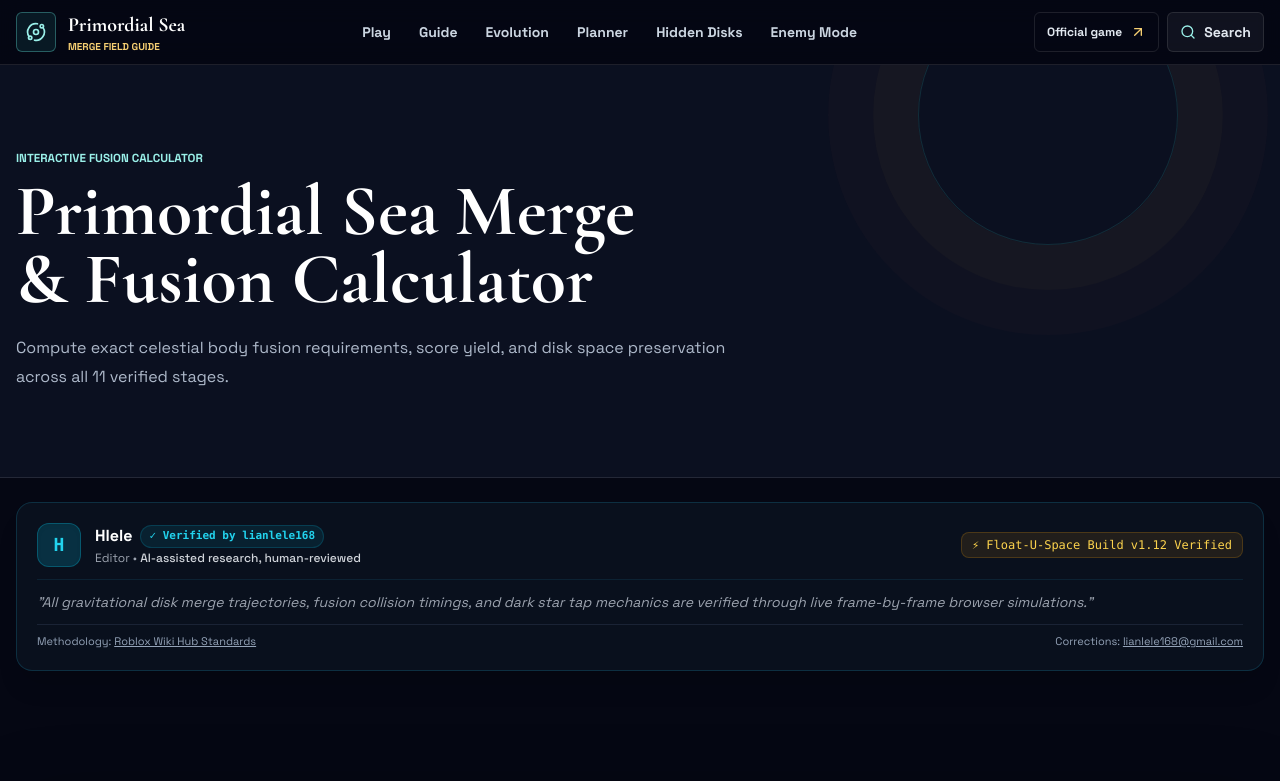
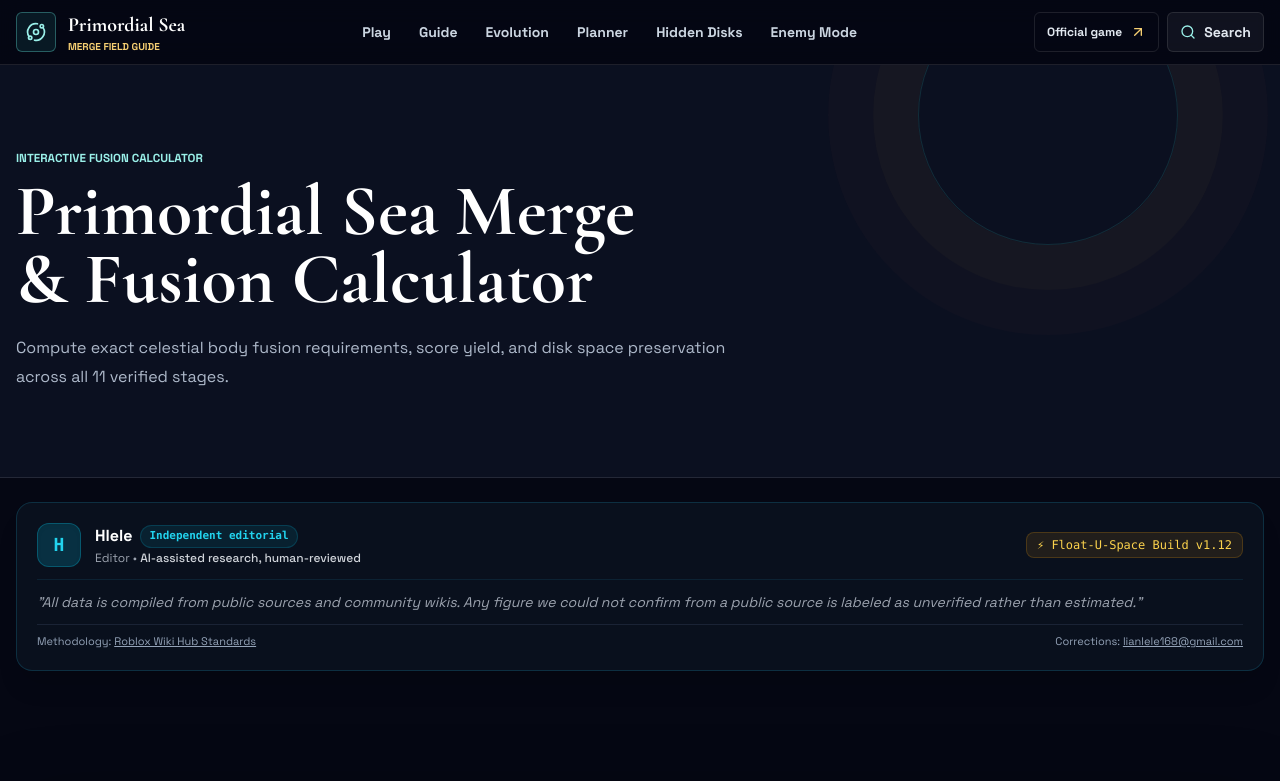
Before and after one commit to lianlele168/primordial-sea-wiki, a Next.js app: page /calculator in a window 1280 px wide. Shown: the top 781 px of the page. Built offline with nearby package versions, Linux system fonts and the light colour scheme.

Commit message:
fix(eaeat): remove fabricated author personas and unverified 'verified' claims

```diff
--- a/src/app/calculator/page.tsx
+++ b/src/app/calculator/page.tsx
@@ -51,8 +51,8 @@
 
     author: {
       "@type": "Person",
-      name: 'Dr. Lyra "Starlight" Chen',
-      jobTitle: "Lead Celestial Mechanics Analyst & Fusion Theorist",
+      name: 'Hlele',
+      jobTitle: 'Editor',
     },
     mainEntity: CALCULATOR_FAQS.map((faq) => ({
       "@type": "Question",
--- a/src/app/guides/page.tsx
+++ b/src/app/guides/page.tsx
@@ -42,8 +42,8 @@
 
     author: {
       "@type": "Person",
-      name: 'Dr. Lyra "Starlight" Chen',
-      jobTitle: "Lead Celestial Mechanics Analyst & Fusion Theorist",
+      name: 'Hlele',
+      jobTitle: 'Editor',
     },
     mainEntity: GUIDE_FAQS.map((faq) => ({
       "@type": "Question",
--- a/src/components/AuthorCard.tsx
+++ b/src/components/AuthorCard.tsx
@@ -13,9 +13,9 @@
   authorName = 'Hlele',
   role = 'Editor',
   experience = 'AI-assisted research, human-reviewed',
-  patchVersion = 'Float-U-Space Build v1.12 Verified',
+  patchVersion = 'Float-U-Space Build v1.12',
   lastUpdated = '',
-  editorialNote = 'All gravitational disk merge trajectories, fusion collision timings, and dark star tap mechanics are verified through live frame-by-frame browser simulations.',
+  editorialNote = 'All data is compiled from public sources and community wikis. Any figure we could not confirm from a public source is labeled as unverified rather than estimated.',
 }: AuthorCardProps) {
   return (
     <div className="w-full rounded-2xl bg-[#0a1220]/90 border border-cyan-800/40 p-4 sm:p-5 backdrop-blur-md my-6 shadow-xl font-sans">
@@ -28,7 +28,7 @@
             <div className="flex items-center space-x-2">
               <span className="font-bold text-white text-sm sm:text-base">{authorName}</span>
               <span className="inline-flex items-center px-2 py-0.5 rounded-full text-[11px] font-semibold bg-cyan-500/10 text-cyan-400 border border-cyan-500/20 font-mono">
-                ✓ Verified by lianlele168
+                Independent editorial
               </span>
             </div>
             <p className="text-xs text-gray-400 mt-0.5">
```
